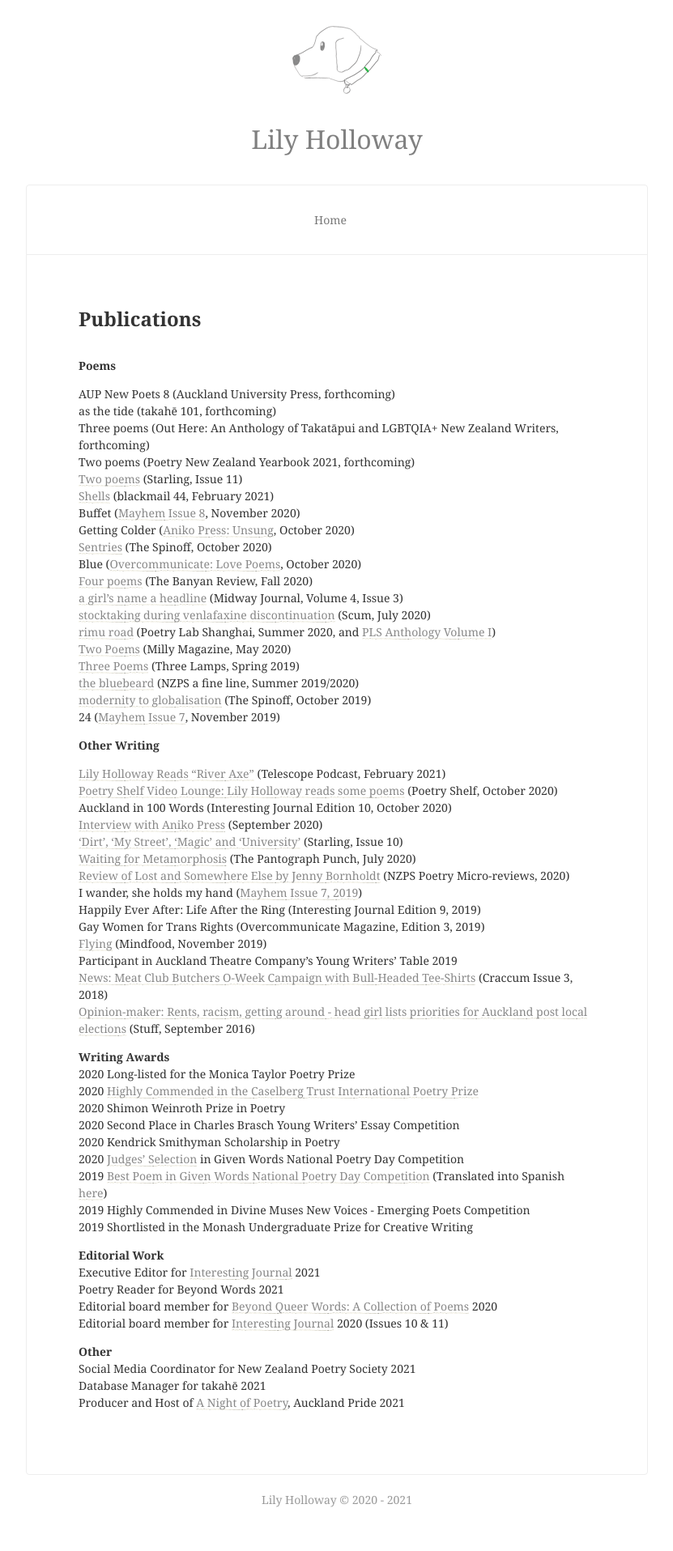
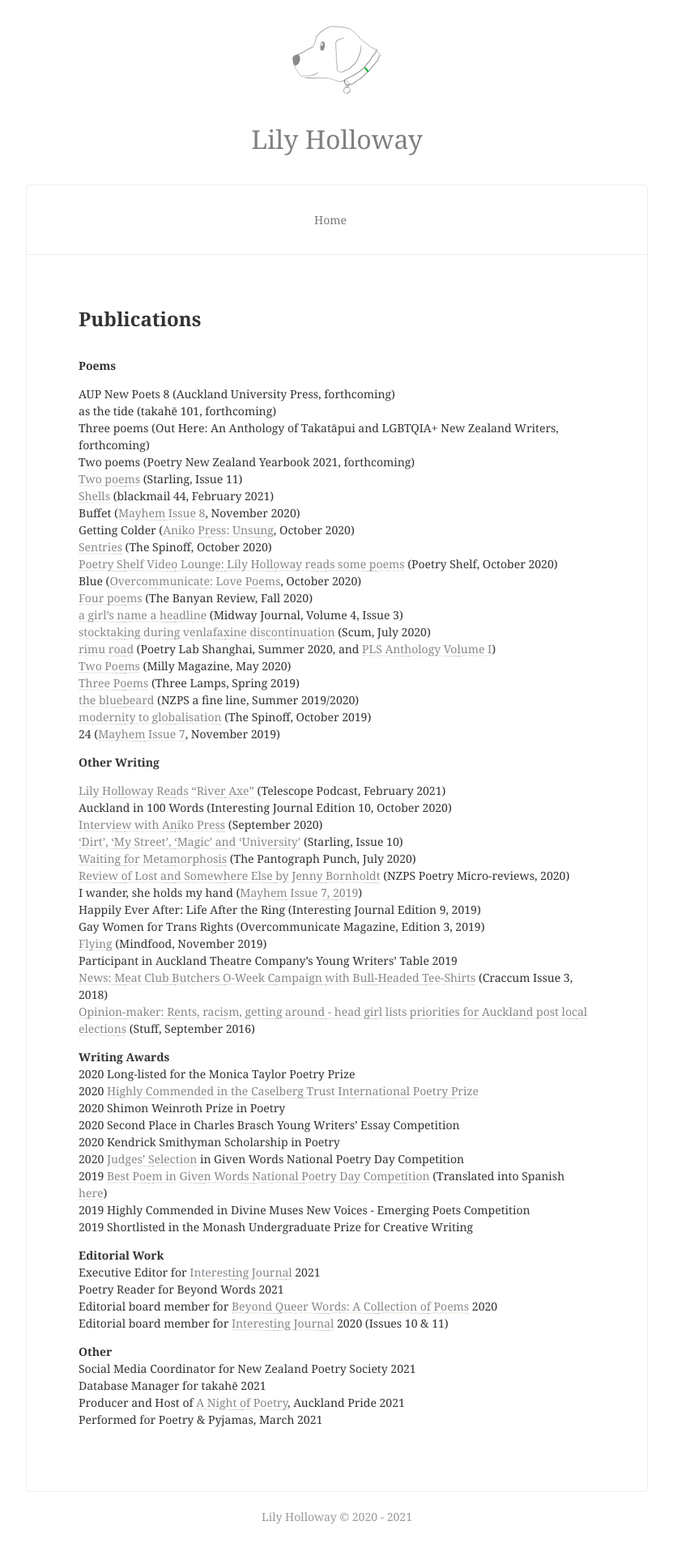
Before and after one commit to lilyholloway/lilyholloway.github.io, a Jekyll site: the page built from cv.md, in a window 1280 px wide. Shown: the whole page at 81% size, without its empty margins (224-1055 px from the left). Built offline with Jekyll 4.4.1, drawn with Linux system fonts in a browser that asks for light colours; nearby versions of some CDN libraries; before the commit the page ends 1895 px from its top, so only the background shows below that.

Commit message:
Update cv.md

```diff
--- a/cv.md
+++ b/cv.md
@@ -15,6 +15,7 @@ Two poems (Poetry New Zealand Yearbook 2021, forthcoming)<br>
 Buffet (<a href="https://www.mayhemjournal.co.nz/shop/product/471459/mayhem-2020--issue-8/">Mayhem Issue 8</a>, November 2020)<br>
 Getting Colder (<a href="https://www.anikopress.com/shop/p/aniko-press-issue-one-unsung">Aniko Press: Unsung</a>, October 2020)<br>
 <a href="https://thespinoff.co.nz/books/30-10-2020/the-friday-poem-sentries-by-lily-holloway/">Sentries</a> (The Spinoff, October 2020)<br>
+<a href="https://nzpoetryshelf.com/2020/10/30/poetry-shelf-video-lounge-lily-holloway-reads-some-poems/">Poetry Shelf Video Lounge: Lily Holloway reads some poems</a> (Poetry Shelf, October 2020)<br>
 Blue (<a href="https://overcommunicate.bigcartel.com/product/love-poems">Overcommunicate: Love Poems</a>, October 2020)<br>
 <a href="https://www.thebanyanreview.org/issue3-fall-2020/lillyholloway-issue3-fall-2020-elements-2/">Four poems</a> (The Banyan Review, Fall 2020)<br>
 <a href="http://midwayjournal.com/a-girls-name-a-headline/">a girl's name a headline</a> (Midway Journal, Volume 4, Issue 3)<br>
@@ -64,3 +64,4 @@ Editorial board member for <a href="https://www.interestingjournal.com/who-we-ar
 Social Media Coordinator for New Zealand Poetry Society 2021<br>
 Database Manager for takahē 2021<br>
 Producer and Host of <a href="https://aucklandpride.org.nz/a-night-of-poetry/">A Night of Poetry</a>, Auckland Pride 2021<br>
+Performed for Poetry & Pyjamas, March 2021<br>
```
Also changed, not shown: other parts of cv.md (+0 -1 lines).
